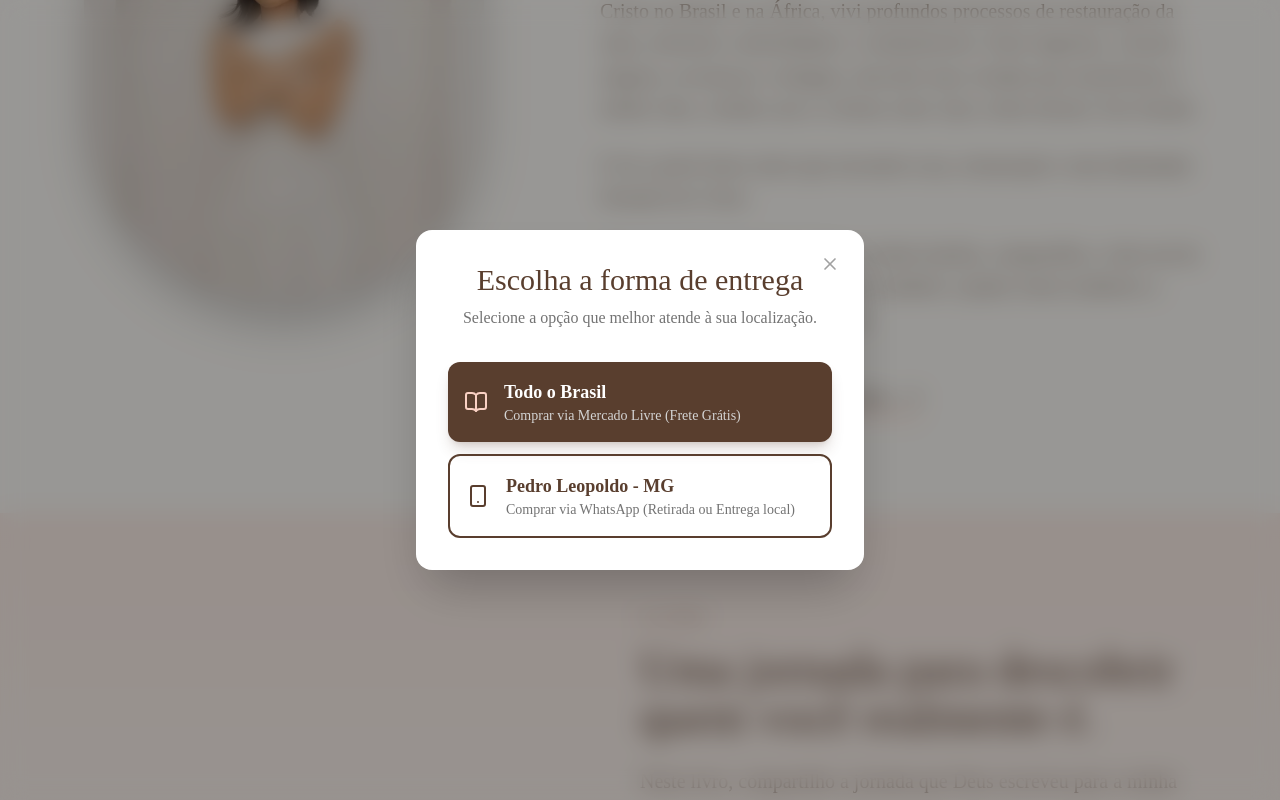
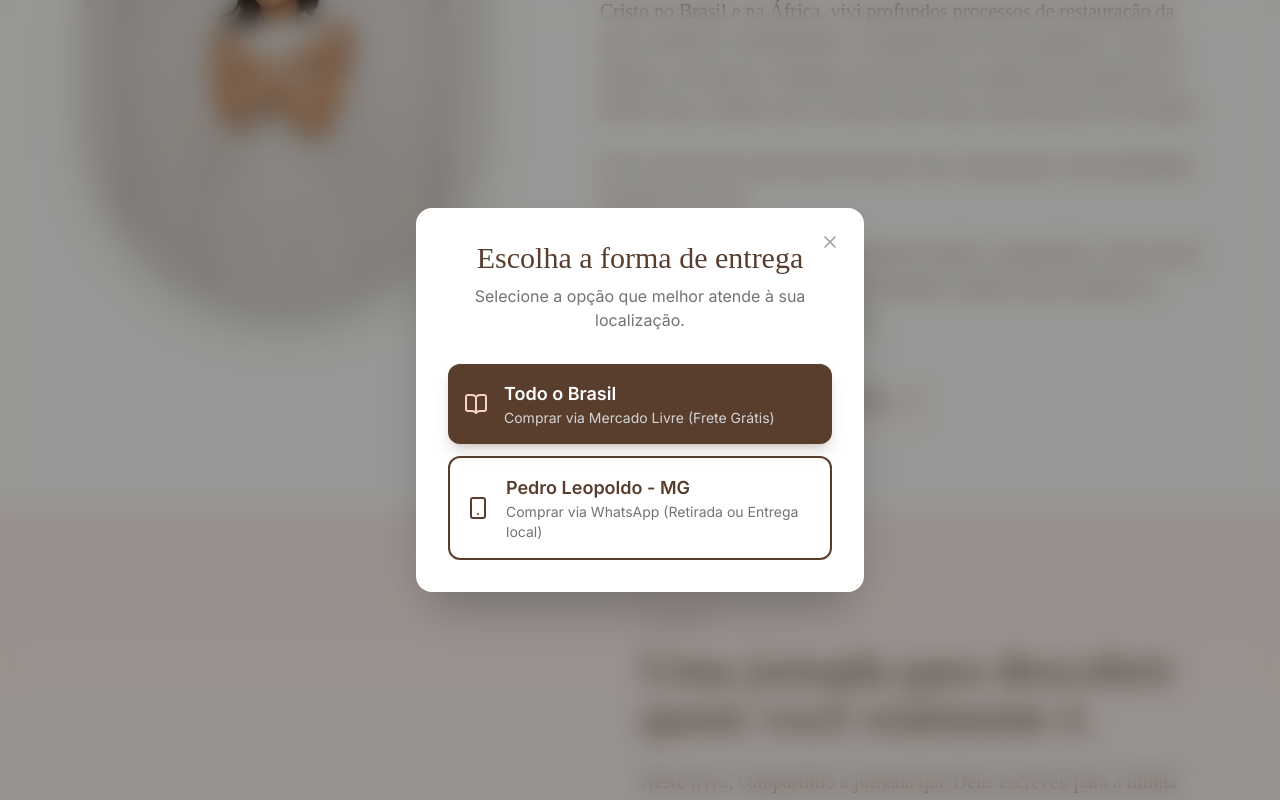
Before and after one commit to Bryanninja/app-book-amanda, a Next.js app: page / in a window 1280 px wide. Both pictures are taken after a click on the button "Conhecer a minha história completa". Shown: the part 7235-8035 px from the top of the page. Built offline with nearby package versions, Linux system fonts and the light colour scheme; a web font is replaced by a local one.

Commit message:
fix(ui): force font-sans via inline style on checkout modal to bypass tailwind v4 bug

```diff
--- a/src/app/globals.css
+++ b/src/app/globals.css
@@ -7,8 +7,8 @@
   --color-theme-brown: #593E2E; /* Marrom Terroso Escuro (África) */
   --color-theme-earth: #8C6A54; /* Marrom suave */
 
-  --font-serif: var(--font-playfair);
-  --font-sans: var(--font-inter);
+  --font-serif: var(--font-playfair), ui-serif, Georgia, Cambria, "Times New Roman", Times, serif;
+  --font-sans: var(--font-inter), ui-sans-serif, system-ui, sans-serif, "Apple Color Emoji", "Segoe UI Emoji", "Segoe UI Symbol", "Noto Color Emoji";
 }
 
 html, body {
--- a/src/components/CheckoutModal.tsx
+++ b/src/components/CheckoutModal.tsx
@@ -74,7 +74,7 @@ export default function CheckoutModal() {
           <h2 className="font-serif text-3xl text-theme-brown">
             Escolha a forma de entrega
           </h2>
-          <p className="mt-2 text-base text-neutral-500 font-sans">
+          <p className="mt-2 text-base text-neutral-500" style={{ fontFamily: 'var(--font-inter), sans-serif' }}>
             Selecione a opção que melhor atende à sua localização.
           </p>
         </div>
@@ -128,9 +128,9 @@ function OptionButton({
       <div className={variant === "primary" ? "text-theme-salmon-light" : "text-theme-brown"}>
         {icon}
       </div>
-      <div className="flex flex-col text-left">
-        <span className="font-sans font-semibold text-lg">{title}</span>
-        <span className={`font-sans text-sm ${variant === "primary" ? "text-neutral-300" : "text-neutral-500"}`}>
+      <div className="flex flex-col text-left" style={{ fontFamily: 'var(--font-inter), sans-serif' }}>
+        <span className="font-semibold text-lg">{title}</span>
+        <span className={`text-sm ${variant === "primary" ? "text-neutral-300" : "text-neutral-500"}`}>
           {subtitle}
         </span>
       </div>
```
